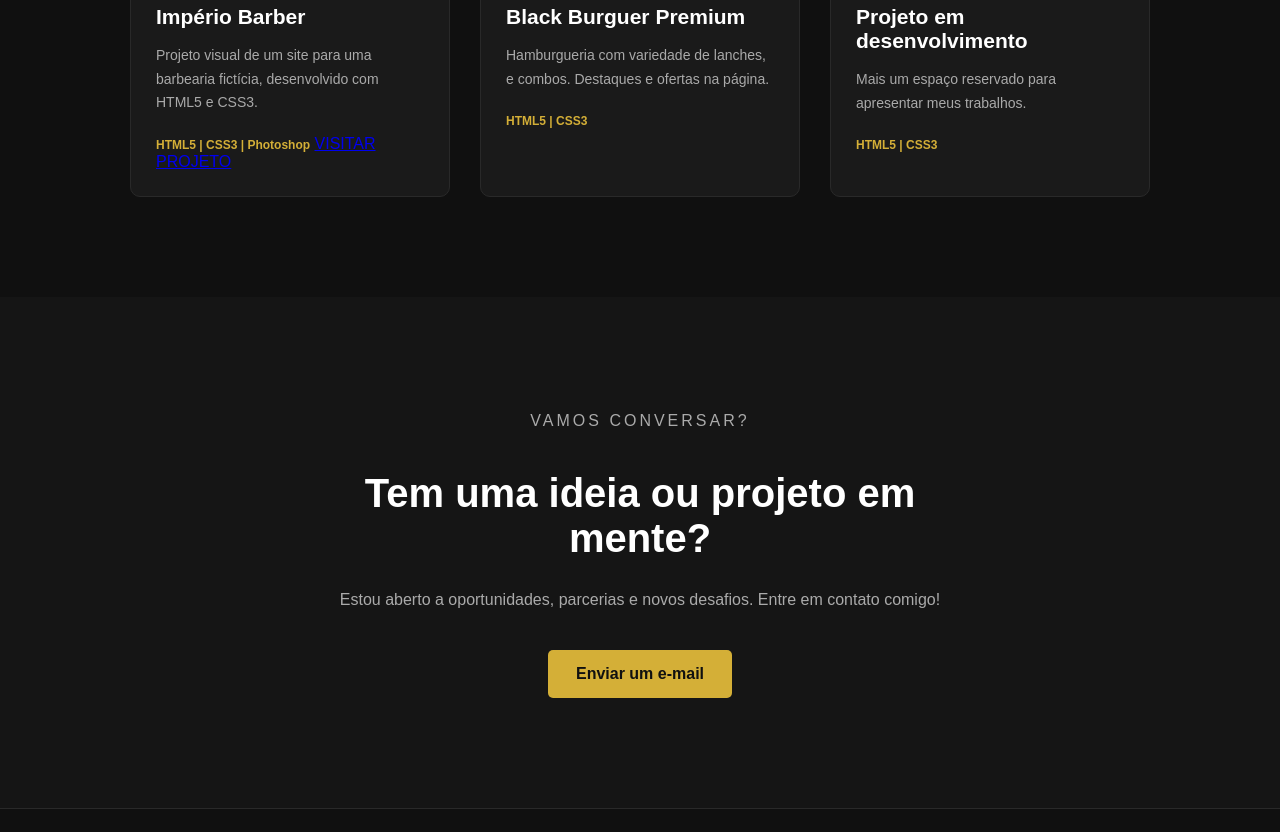
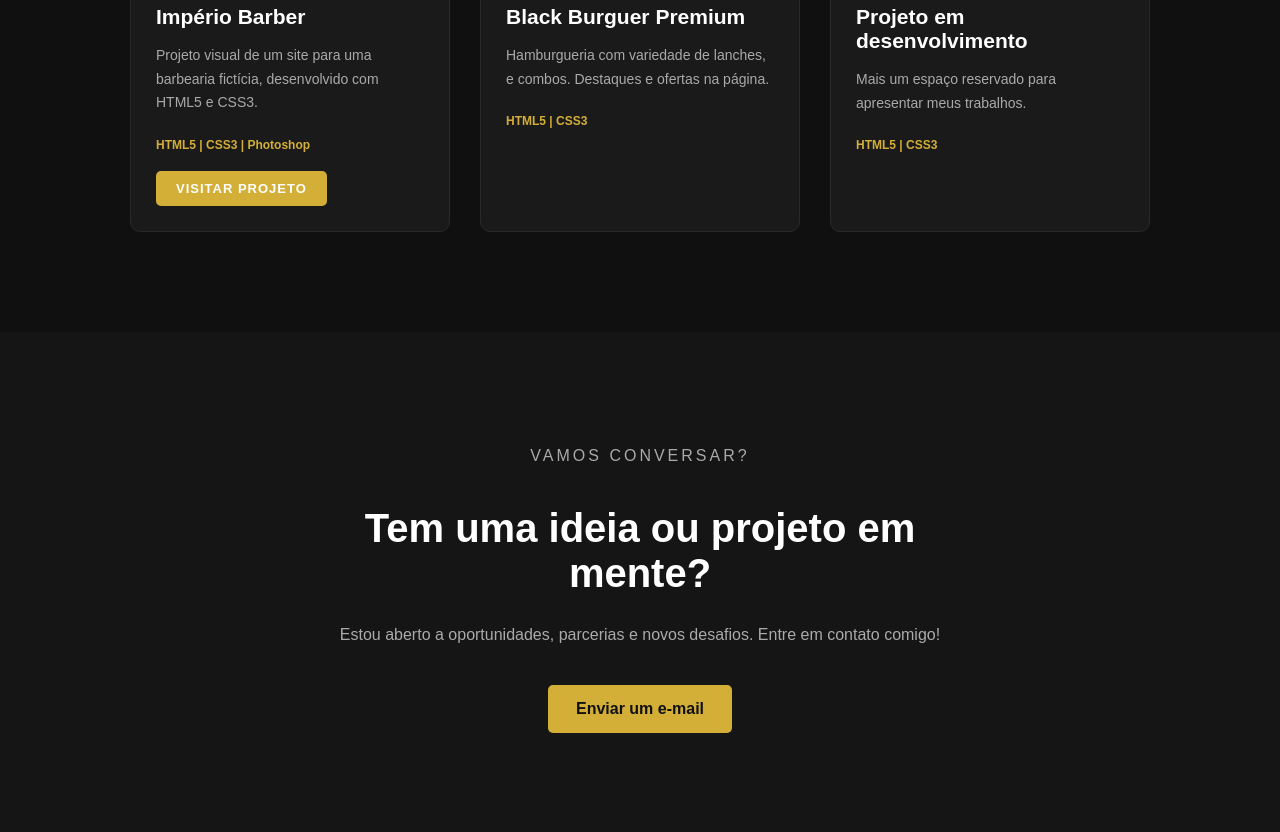
Before and after one commit to AlexSandro233/PortifolioAlex001, a plain HTML site: page index.html in a window 1280 px wide. Shown: the part 1860-2692 px from the top of the page. Drawn offline with Linux system fonts and the light colour scheme.

Commit message:
Refactor and enhance CSS styles for portfolio

```diff
--- a/style-portifolio.css
+++ b/style-portifolio.css
@@ -330,6 +330,27 @@ nav a:focus-visible,
     font-weight: bold;
 }
 
+.projeto-link {
+    display: inline-block;
+    margin-top: 18px;
+    padding: 10px 20px;
+
+    color: #ffffff;
+    background-color: #D4AF37;
+
+    text-decoration: none;
+    font-size: 13px;
+    font-weight: bold;
+    letter-spacing: 1px;
+
+    border-radius: 5px;
+    transition: 0.3s;
+}
+
+.projeto-link:hover {
+    background-color: #b8941f;
+    transform: translateY(-3px);
+}
 /* SEÇÃO DE CONTATO */
 
 .contato {
```
